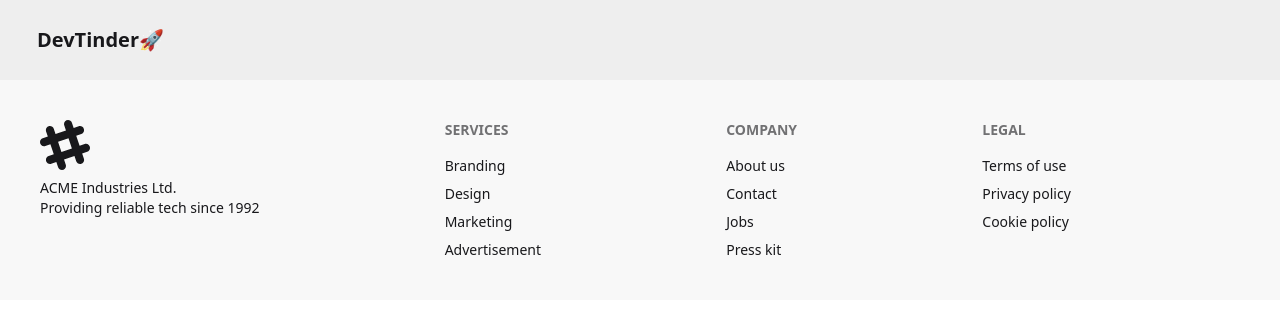
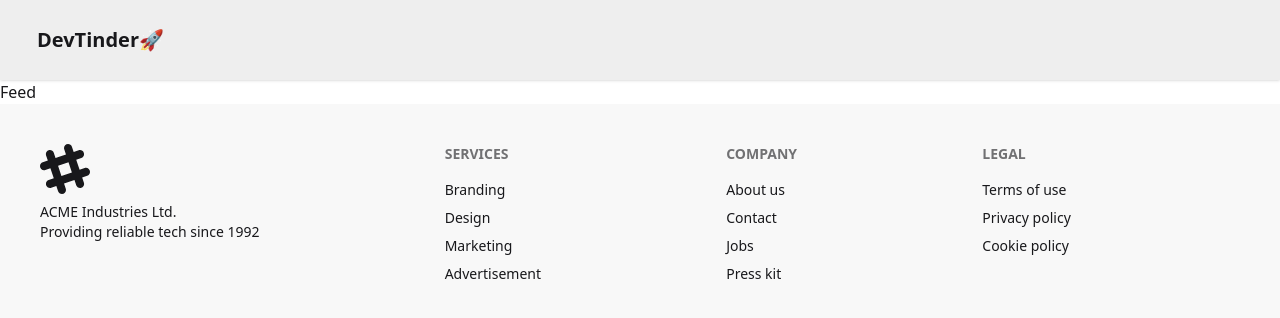
Before and after one commit to akshu010/devTinder-UI, a React (Vite) app: page / in a window 1280 px wide. Shown: the top 318 px of the page. Built offline with nearby package versions, Linux system fonts and the light colour scheme.

Commit message:
Feed page created

```diff
--- a/src/App.jsx
+++ b/src/App.jsx
@@ -5,6 +5,7 @@
 import ErrorPage from "./Components/ErrorPage";
 import { Provider } from "react-redux";
 import appStore from "./utils/appStore";
+import Feed from "./Components/Feed";
 
 const App = () => {
   return (
@@ -13,6 +14,7 @@
         <BrowserRouter basename="/">
           <Routes>
             <Route path="/" element={<Body />}>
+              <Route path="/" element={<Feed />} />
               <Route path="/login" element={<Login />} />
               <Route path="/profile" element={<Profile />} />
               <Route path="*" element={<ErrorPage />} />
--- /dev/null
+++ b/src/Components/Feed.jsx
@@ -0,0 +1,9 @@
+
+
+const Feed = () => {
+  return (
+    <div>Feed</div>
+  )
+}
+
+export default Feed
```
